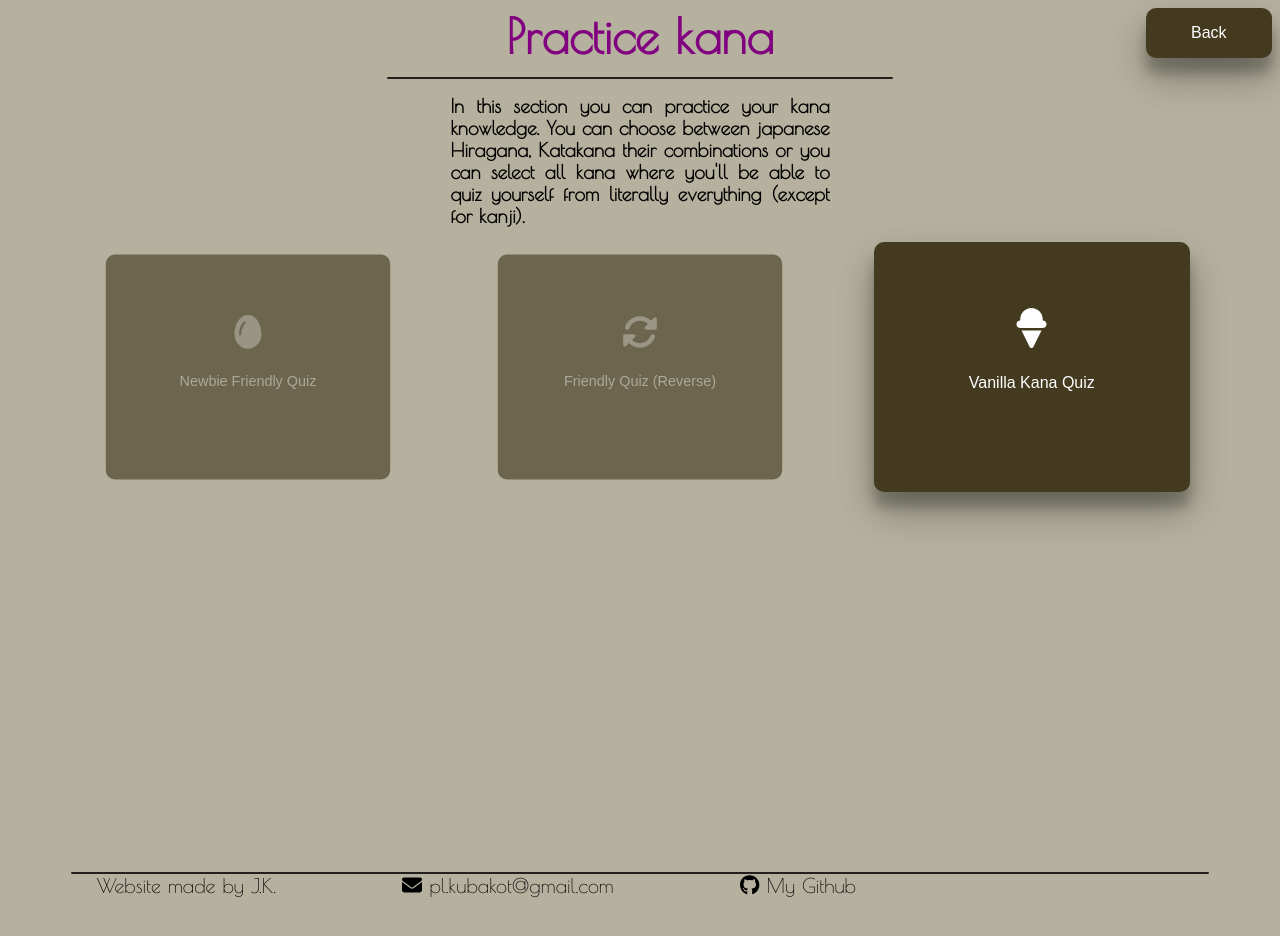
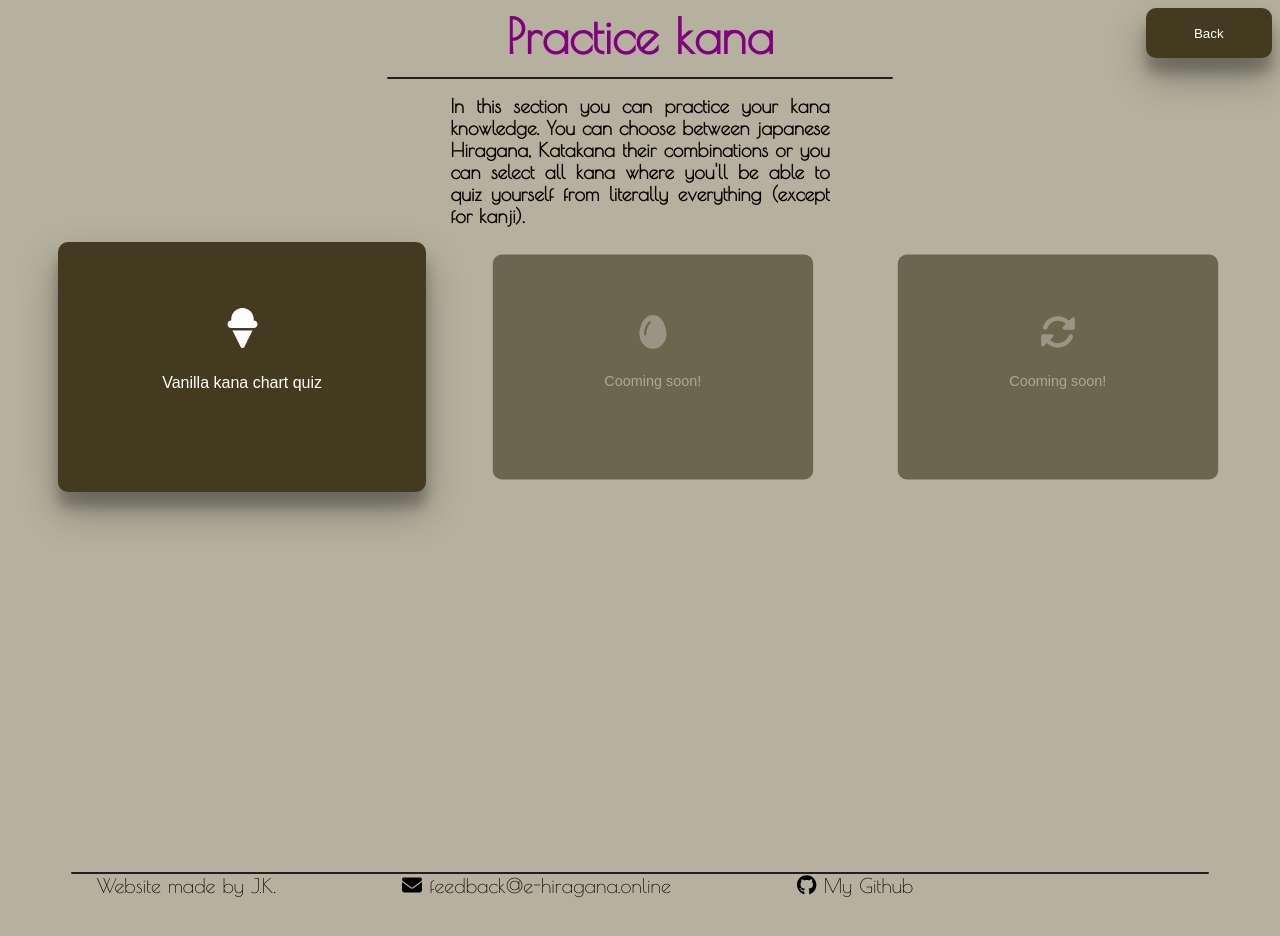
Before and after one commit to Domino123-dot/Japanese-Bingo, a Next.js app: page /kana/kana in a window 1280 px wide. Shown: the top 936 px of the page. Built offline with nearby package versions, Linux system fonts and the light colour scheme.

Commit message:
feedback form added.

```diff
--- a/components/backButton/Backbutton.module.scss
+++ b/components/backButton/Backbutton.module.scss
@@ -9,12 +9,12 @@
   background-color: #433a1f;
   cursor: pointer;
   float:right;
+
   text-decoration: none;
   border: none;
   border-radius: 10px;
   height: 50px;
   width: 10%;
-  font-size: 1rem;
   color: white;
   box-shadow: rgba(0, 0, 0, 0.3) 0px 19px 38px 0px, rgba(0, 0, 0, 0.22) 0px 15px 12px 0px;
   z-index: 99;
--- a/components/footer/footer.js
+++ b/components/footer/footer.js
@@ -12,9 +12,9 @@ const Footer = () => {
       <Line color="#241f1f" margin="30% 5% 0 5%" />
         <div className={styles.text}>Website made by J.K.</div>
         <div className={styles.icons}>
-          <Icon link="mailto:pl.kubakot@Gmail.com" icon={faEnvelope}>
+          <Icon link="mailto:feedback@e-hiragana.online" icon={faEnvelope}>
             {" "}
-            pl.kubakot@gmail.com
+            feedback@e-hiragana.online
           </Icon>
         </div>
         <div className={styles.icons}>
@@ -31,7 +31,7 @@ const Footer = () => {
 
         <div className={styles.icons}>
 
-          <Icon link="mailto:pl.kubakot@Gmail.com" icon={faEnvelope} />
+          <Icon link="mailto:feedback@e-hiragana.online" icon={faEnvelope} />
         </div>
 
         <div className={styles.icons}>
--- a/pages/feedback/feedback.module.scss
+++ b/pages/feedback/feedback.module.scss
@@ -0,0 +1,70 @@
+.flexbox {
+  display: flex;
+  width: 100%;
+  justify-content: center;
+  flex-wrap: wrap;
+  margin-top: 10%;
+  margin-left: 1%;
+}
+
+.element {
+  background-color: inherit;
+  border: none;
+  height: 50px;
+  width: 400px;
+  &:focus {
+    outline: 0;
+  }
+}
+
+.text{
+    text-align: center;
+}
+
+.textArea{
+
+
+
+        margin-top: 30px;
+        background-color: inherit;
+        border: none;
+        height: auto;
+        width: auto;
+        resize: none;
+        &:focus {
+          outline: 0;
+        }
+
+      }
+
+      .text{
+          text-align: center;
+      }
+
+
+
+
+.button {
+  margin-top: 10px;
+  background-color: #433a1f;
+  text-decoration: none;
+  border: none;
+  border-radius: 10px;
+  height: 70px;
+  width: 100%;
+  font-size: 1rem;
+  color: white;
+  box-shadow: rgba(0, 0, 0, 0.3) 0px 19px 38px 0px,
+    rgba(0, 0, 0, 0.22) 0px 15px 12px 0px;
+  transition: 1.2s;
+
+  &:hover {
+    transform: scale(105%);
+    transition: 1.2s;
+  }
+  &:focus {
+    box-shadow: inset 20px 20px 20px rgba(0, 0, 0, 0.335);
+    transform: scale(105%);
+    transition: 1.2s;
+  }
+}
--- a/pages/index.js
+++ b/pages/index.js
@@ -32,12 +32,12 @@ export default function Home() {
             Kana Quiz Categories
           </Button>{" "}
           <br />
-          <Button isDisabled={true} href="/" style={styles.buttonDisabled}>
+          <Button href="/feedback" style={styles.button}>
             <div className={styles.icon}>
               {" "}
               <Icon icon={faComments} />{" "}
             </div>
-            I'll enjoy your feedback!
+            Contact Us
           </Button>{" "}
         </div>
       </Layout>
--- a/pages/kana/kana.jsx
+++ b/pages/kana/kana.jsx
@@ -19,29 +19,31 @@ const kana = () => {
         </Header>
 
         <div className={styles.flexbox}>
-          <Button isDisabled={true} href="/Hiragana" style={styles.buttonDisabled}>
+        <Button href="/Both" style={styles.button}>
+            <div className={styles.icon}>
+              {" "}
+              <Icon icon={faIceCream} />{" "}
+            </div>
+            Vanilla kana chart quiz
+          </Button>
+          <br />
+          <Button isDisabled={true} href="/" style={styles.buttonDisabled}>
             <div className={styles.iconDisabled}>
               {" "}
               <Icon icon={faEgg} />
             </div>
-            Newbie Friendly Quiz
+            Cooming soon!
           </Button>{" "}
           <br />
-          <Button isDisabled={true} href="/Katakana" style={styles.buttonDisabled}>
+          <Button isDisabled={true} href="/" style={styles.buttonDisabled}>
             <div className={styles.iconDisabled}>
               {" "}
               <Icon icon={faRotate} />{" "}
             </div>
-            Friendly Quiz (Reverse)
+            Cooming soon!
           </Button>{" "}
           <br />
-          <Button href="/Both" style={styles.button}>
-            <div className={styles.icon}>
-              {" "}
-              <Icon icon={faIceCream} />{" "}
-            </div>
-            Vanilla Kana Quiz
-          </Button>
+
         </div>
       </Layout>
     </>
--- a/pages/kana/kana.module.scss
+++ b/pages/kana/kana.module.scss
@@ -1,10 +1,11 @@
 
 .flexbox {
   display: flex;
-  gap: 3%;
+  gap: 2%;
   align-items: center;
   justify-content: center;
   flex-wrap: wrap;
+  margin-left: 3%;
 
 
 }
@@ -37,7 +38,7 @@
   border: none;
   border-radius: 10px;
   height: 250px;
-  width: 25%;
+  width: 30%;
   font-size: 1rem;
   color: white;
   box-shadow: rgba(0, 0, 0, 0.3) 0px 19px 38px 0px, rgba(0, 0, 0, 0.22) 0px 15px 12px 0px;
@@ -59,7 +60,7 @@
   border: none;
   border-radius: 10px;
   height: 250px;
-  width: 25%;
+  width: 29%;
   font-size: 1rem;
   color: rgba(255, 255, 255, 0.426);
   transform: scale(0.9);
```
Also changed, not shown: pages/Both/both.jsx (+4 -4 lines), pages/feedback/feedback.jsx (+43 -17 lines).
